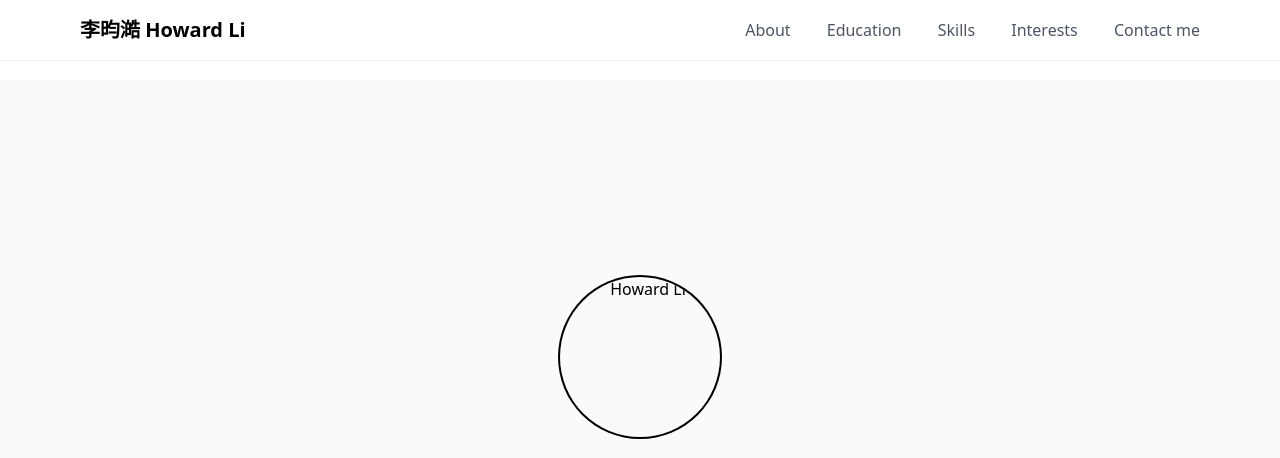
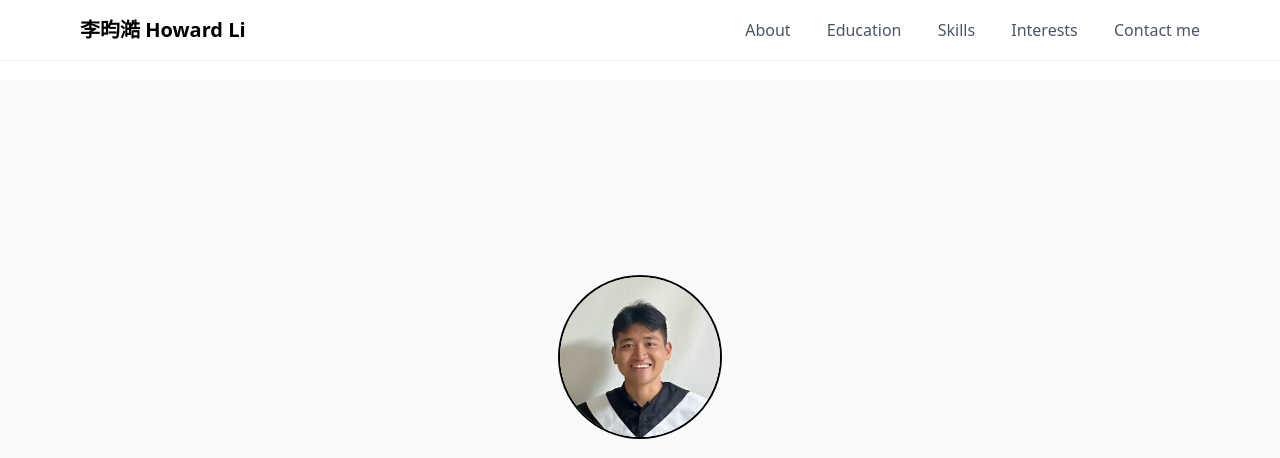
Before and after one commit to yh2der/yh2der.github.io, a plain HTML site: page index.html in a window 1280 px wide. Shown: the top 458 px of the page. Drawn offline with nearby package versions, Linux system fonts and the light colour scheme.

Commit message:
Add my photo

```diff
--- a/index.html
+++ b/index.html
@@ -92,7 +92,7 @@
             <div class="max-w-4xl mx-auto px-4 py-16 text-center section-fade">
                 <div class="mb-8">
                     <div class="w-40 h-40 mx-auto rounded-full overflow-hidden ring-2 ring-black">
-                        <img src="/api/placeholder/160/160" alt="Howard Li" class="w-full h-full object-cover">
+                        <img src="/assets/img/profile.jpg" alt="Howard Li" class="w-full h-full object-cover">
                     </div>
                 </div>
                 <h1 class="text-5xl font-bold mb-4 text-black">李昀澔 Howard Li</h1>
```
Also changed, not shown: assets/img/profile.jpg (added).
